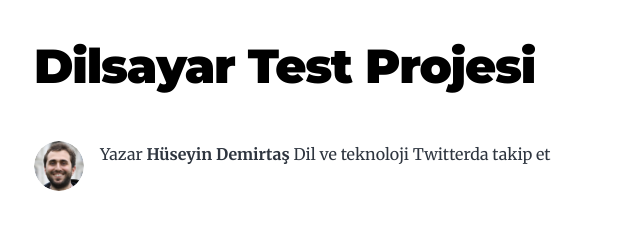
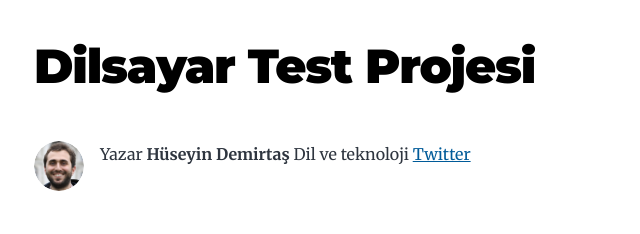
Before and after one commit to dilsayar/gatsbyjs, a Gatsby site: page / in a window 1280 px wide. Shown: the top 234 px of the page, without its empty margins (290-930 px from the left). Built offline with nearby package versions, Linux system fonts and the light colour scheme; Gatsby itself is replaced by a stand-in of ours.

Commit message:
Update bio.js

```diff
--- a/src/components/bio.js
+++ b/src/components/bio.js
@@ -56,9 +56,7 @@ const Bio = () => {
           Yazar <strong>{author.name}</strong>  {author?.summary || null}
           {` `}
 
-          Twitterda takip et <a href={`https://twitter.com/${social?.twitter || ``}`}>
-
-          </a>
+      <a href={`https://twitter.com/${social?.twitter || ``}`}> Twitter</a>
         </p>
       )}
     </div>
```
